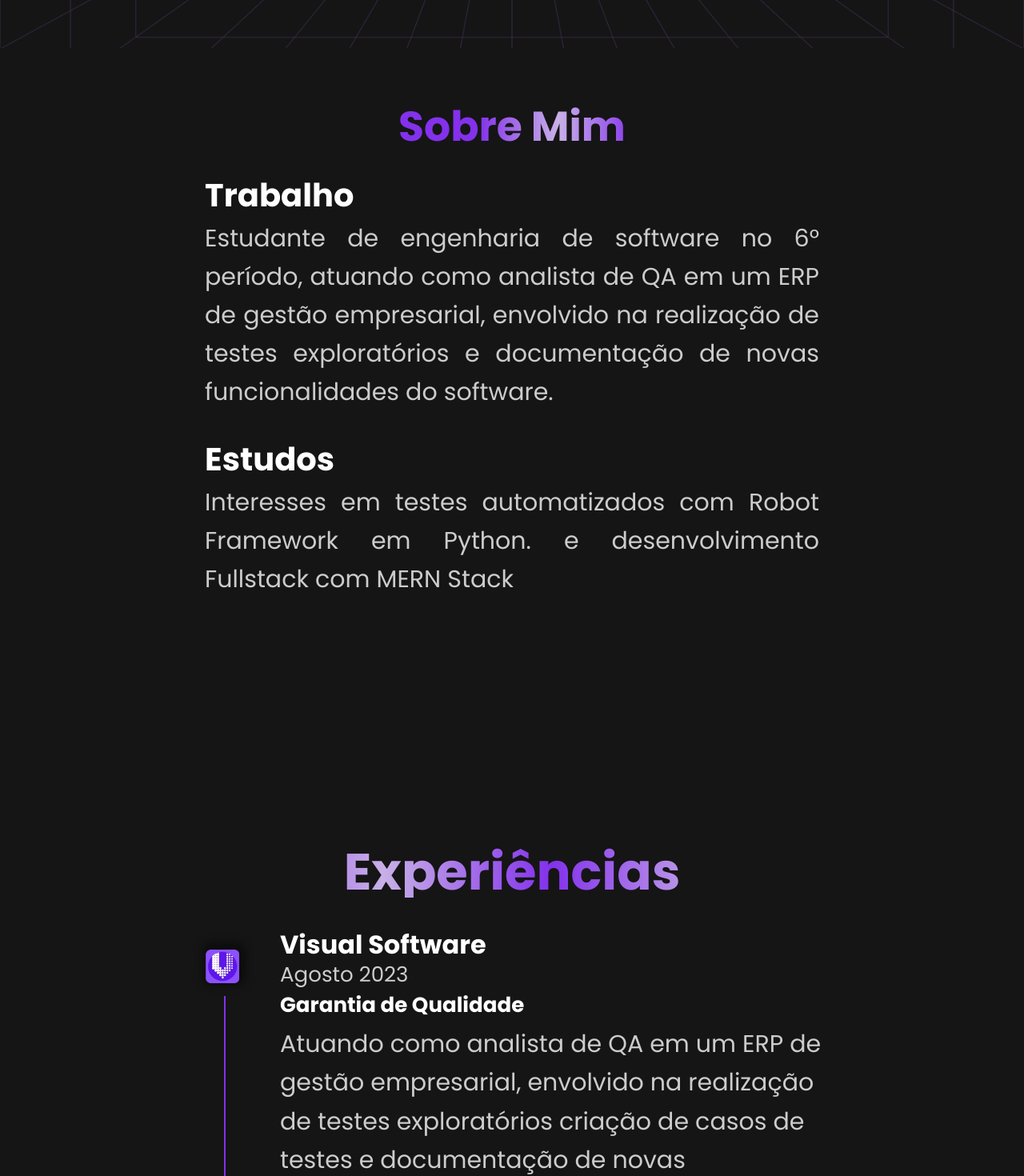
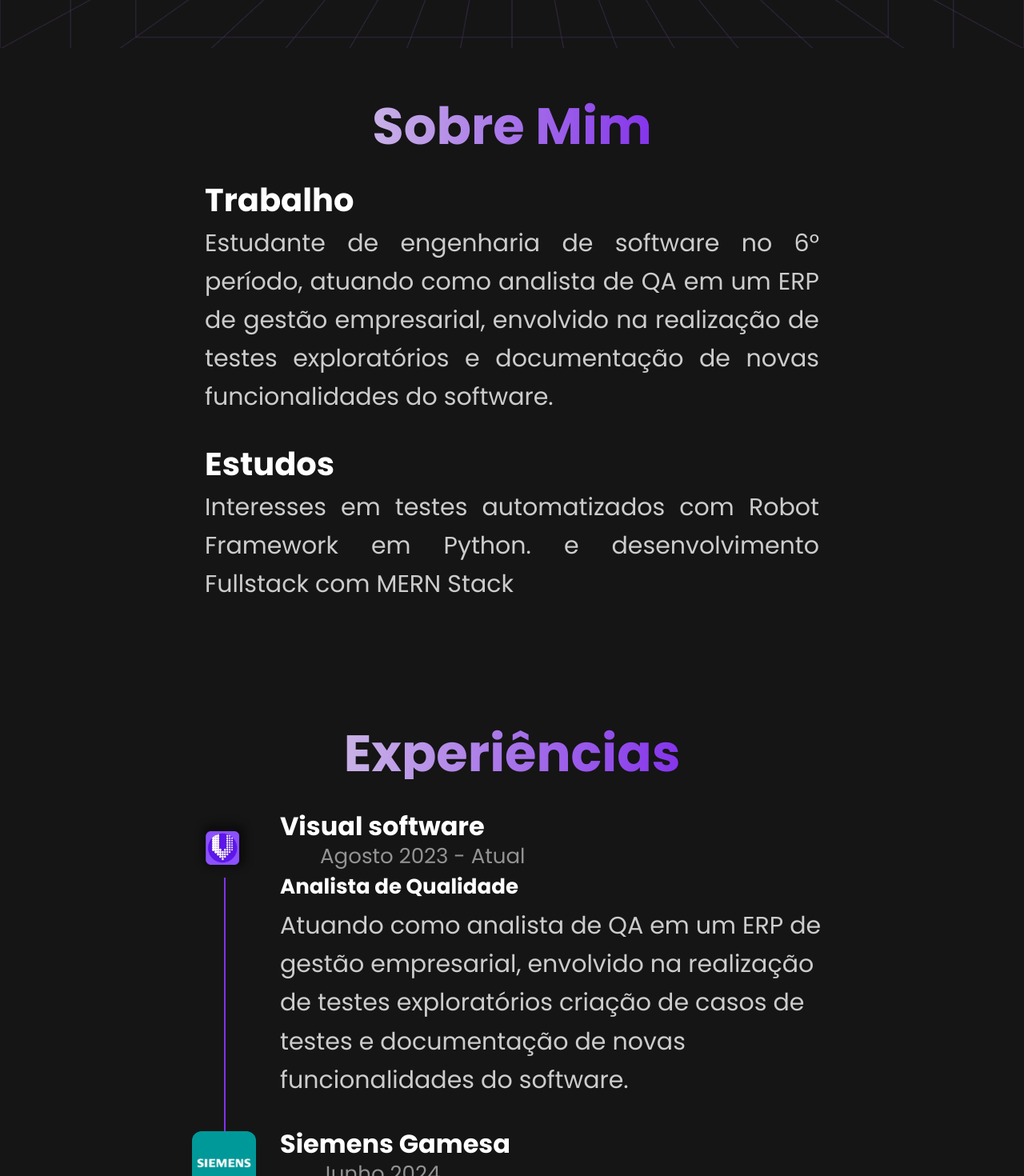
Before and after one commit to EversonSoucek/EversonSoucek.github.io, a React (Vite) app: page / in a window 1280 px wide. Shown: the part 740-2210 px from the top of the page at 80% size. Built offline with nearby package versions, Linux system fonts and the light colour scheme.

Commit message:
feat: finaliza componente experiencias

```diff
--- a/src/components/Experiencias/Experiencias.css
+++ b/src/components/Experiencias/Experiencias.css
@@ -6,36 +6,6 @@
     display: flex;
     flex-direction: column;
     justify-content: center;
-}
-
-.experiencias__titulo {
-    font-family: "Poppins", sans-serif;
-    font-size: 64px;
-    font-weight: bold;
-    background: linear-gradient(90deg,
-            #8331EB 0%,
-            #C8B0E7 25%,
-            #8331EB 50%,
-            #C8B0E7 75%,
-            #8331EB 100%);
-    background-size: 200% auto;
-    -webkit-background-clip: text;
-    -webkit-text-fill-color: transparent;
-    background-clip: text;
-    margin-bottom: 40px;
-    text-align: center;
-    animation: gradient 5s linear infinite;
-    text-align: center;
-
-}
-
-@keyframes gradient {
-    0% {
-        background-position: 0% center;
-    }
-    100% {
-        background-position: 200% center;
-    }
 }
 
 .experiencias__lista {
@@ -85,8 +55,9 @@
 }
 
 .experiencias__data {
+    margin-left: 50px;
     font-size: var(--26px);
-    color: #CCCCCC;
+    color: #939393;
     margin-bottom: 12px;
 }
 
--- a/src/components/Experiencias/Experiencias.tsx
+++ b/src/components/Experiencias/Experiencias.tsx
@@ -1,38 +1,59 @@
 import './Experiencias.css'
+import es from "../../assets/img/ES Logo.png"
+import siemens from "../../assets/img/siemens_logo 1.png"
 import visual from "../../assets/img/VisualSoftwareLogo.png"
 import SlideAnimation from '../Animations/SlideAnimation/SlideAnimation'
 import FadeBottomAnimation from '../Animations/FadeBottomAnimation/FadeBottomAnimation'
 import { useRef } from 'react';
 import { useInView } from 'framer-motion';
+import Titulo from '../Titulo/Titulo'
 
 export default function Experiencias() {
   const ref = useRef(null);
   const isInView = useInView(ref, { once: true, amount: 0.25 });
+
+  const experiencias = [{
+    empresa: "Visual software",
+    data: "Agosto 2023 - Atual",
+    cargo: "Analista de Qualidade",
+    descricao: "Atuando como analista de QA em um ERP de gestão empresarial, envolvido na realização de testes exploratórios criação de casos de testes e documentação de novas funcionalidades do software.",
+    imagem:visual
+  },
+  {
+    empresa: "Siemens Gamesa",
+    data: "Junho 2024",
+    cargo: "Desenvolvedor Front-end | Freelancer",
+    descricao: "Desenvolvi um sistema para automatizar a geração de contratos no setor de vendas. Para mais detalhes, consulte a seção de projetos.",
+    imagem:siemens
+  }
+  ]
 
   return (
     <div className="experiencias" id='experiencias' ref={ref}>
       <div style={{ textAlign: 'center' }}>
         <SlideAnimation duration={1} isInView={isInView}>
           <FadeBottomAnimation isInView={isInView} duration={1}>
-            <h1 className="experiencias__titulo">Experiências</h1>
+            <Titulo>Experiências</Titulo>
           </FadeBottomAnimation>
         </SlideAnimation>
       </div>
+      {experiencias.map((experiencia) => (
         <div className="experiencias__lista">
           <div className="experiencias__item">
             <div className="experiencias__logo">
-            <img src={visual} alt="Logo da Visual Software" className="experiencias__logo-imagem" />
+              <img src={experiencia.imagem} alt="Logo da Visual Software" className="experiencias__logo-imagem" />
             </div>
             <div className="experiencias__conteudo">
-            <h2 className="experiencias__empresa">Visual Software</h2>
-            <p className="experiencias__data">Agosto 2023</p>
-            <h3 className="experiencias__cargo">Garantia de Qualidade</h3>
+              <h2 className="experiencias__empresa">{experiencia.empresa}</h2>
+              <p className="experiencias__data">{experiencia.data}</p>
+              <h3 className="experiencias__cargo">{experiencia.cargo}</h3>
               <p className="experiencias__descricao">
-              Atuando como analista de QA em um ERP de gestão empresarial, envolvido na realização de testes exploratórios criação de casos de testes e documentação de novas funcionalidades do software.
+                {experiencia.descricao}
               </p>
             </div>
           </div>
         </div>
+      ))}
     </div>
   );
 
--- a/src/components/SobreMim/SobreMim.css
+++ b/src/components/SobreMim/SobreMim.css
@@ -8,26 +8,6 @@
     align-items: center;
     padding: 50px;
     box-sizing: border-box;
-}
-
-.sobreMim__Titulo {
-    font-size: var(--52px);
-    font-family: "Poppins", sans-serif;
-    font-weight: bold;
-    text-align: center;
-    color: #8331EB;
-    margin-bottom: 40px;
-    background: linear-gradient(90deg,
-            #8331EB 100px,
-            #C8B0E7 200px,
-            #8331EB 300px,
-            #C8B0E7 400px,
-            #8331EB 500px);
-    -webkit-background-clip: text;
-    -webkit-text-fill-color: transparent;
-    background-clip: text;
-    text-fill-color: transparent;
-    z-index: 1;
 }
 
 .sobreMim__conteudo {
--- a/src/components/SobreMim/SobreMim.tsx
+++ b/src/components/SobreMim/SobreMim.tsx
@@ -5,6 +5,7 @@ import './SobreMim.css';
 import { useInView } from 'framer-motion';
 import FadeBottomAnimation from '../Animations/FadeBottomAnimation/FadeBottomAnimation';
 import FadeLeftAnimation from '../Animations/FadeLeftAnimation/FadeLeftAnimation';
+import Titulo from '../Titulo/Titulo';
 
 export default function SobreMim() {
   const ref = useRef(null);
@@ -14,7 +15,7 @@ export default function SobreMim() {
     <div className="sobreMim" id='sobre' ref={ref}>
       <SlideAnimation isInView={isInView} duration={1}>
         <FadeBottomAnimation isInView={isInView} duration={1}>
-          <h1 className="sobreMim__Titulo">Sobre Mim</h1>
+          <Titulo>Sobre Mim</Titulo>
         </FadeBottomAnimation>
       </SlideAnimation>
       <FadeLeftAnimation isInView={isInView}>
--- /dev/null
+++ b/src/components/Titulo/Titulo.css
@@ -0,0 +1,27 @@
+.titulo {
+    font-family: "Poppins", sans-serif;
+    font-size: 64px;
+    font-weight: bold;
+    background: linear-gradient(90deg,
+            #8331EB 17%,
+            #C8B0E7 50%,
+            #8331EB 100%);
+    background-size: 200% auto;
+    -webkit-background-clip: text;
+    -webkit-text-fill-color: transparent;
+    background-clip: text;
+    margin-bottom: 40px;
+    text-align: center;
+    animation: gradient 4s linear infinite;
+    text-align: center;
+
+}
+
+@keyframes gradient {
+    0% {
+        background-position: 0% center;
+    }
+    100% {
+        background-position: 200% center;
+    }
+}
--- /dev/null
+++ b/src/components/Titulo/Titulo.tsx
@@ -0,0 +1,8 @@
+import React from 'react'
+import "./Titulo.css"
+
+export default function Titulo({children}) {
+  return (
+    <h1 className='titulo'>{children}</h1>
+)
+}
```
Also changed, not shown: src/assets/img/siemens_logo 1.png (added). Lines whose indentation alone changed are shown as unchanged.
